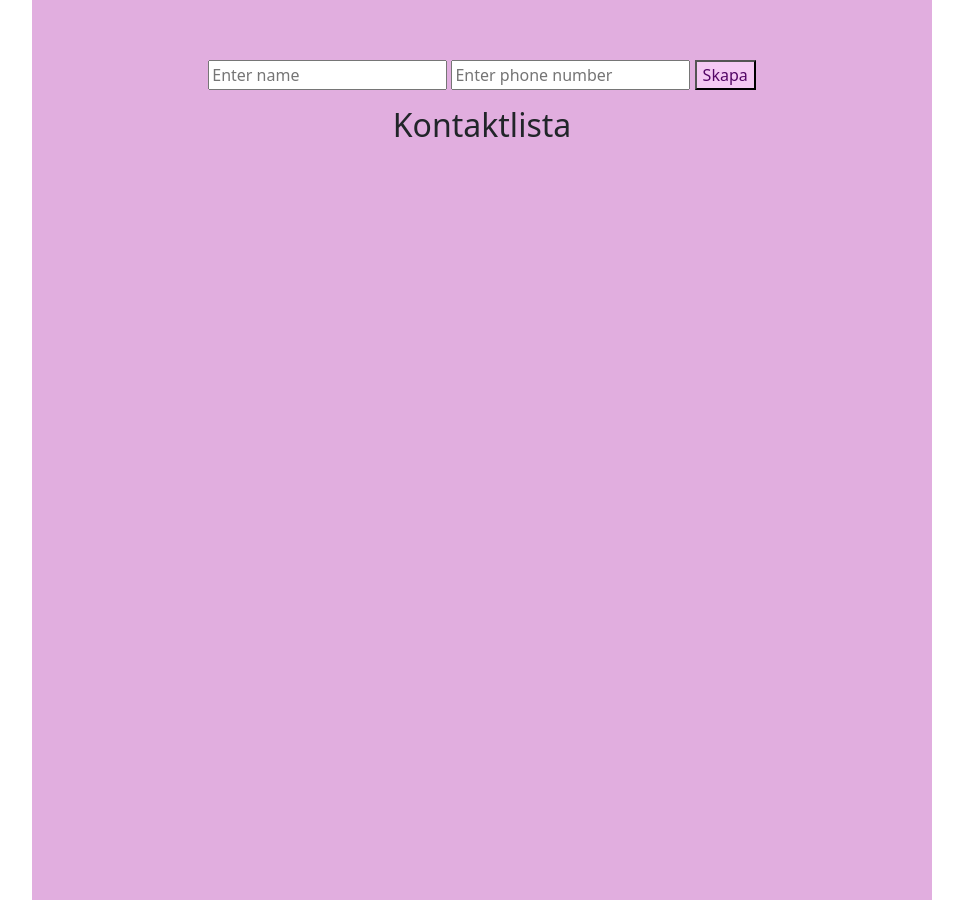
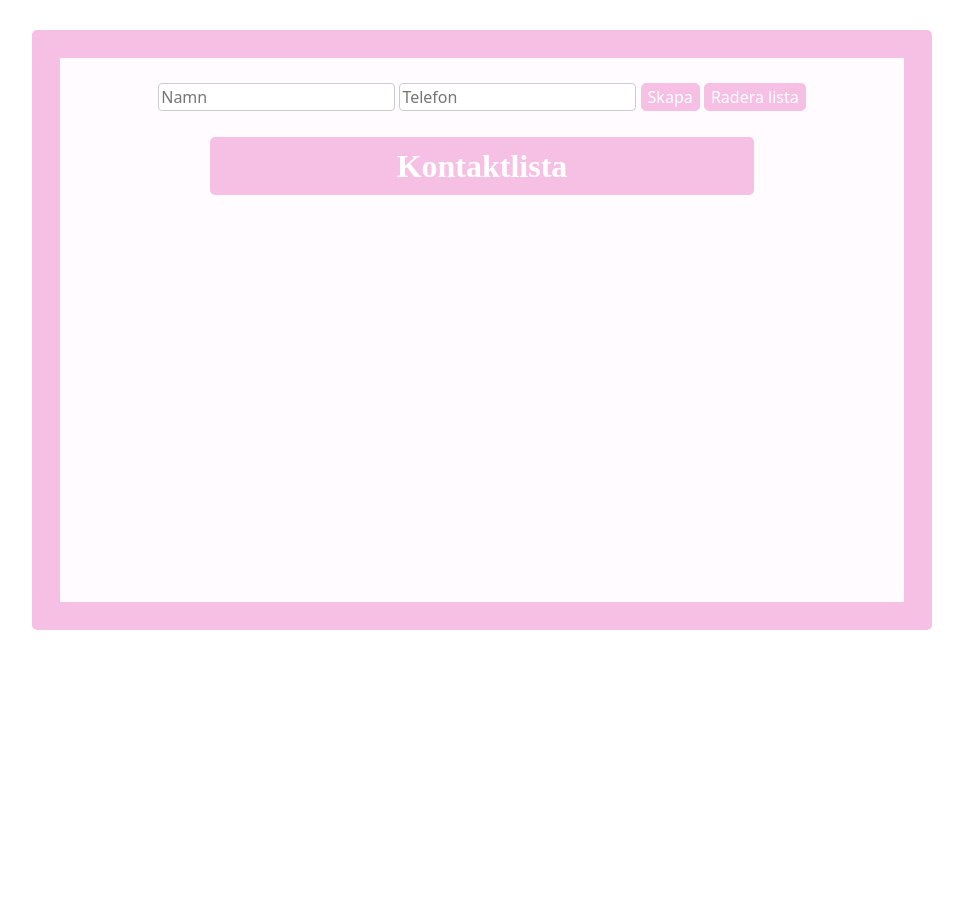
Before and after one commit to melodycartwright/kunskapskontrollExam, a website: page index.html in a window 1280 px wide. Shown: the whole page, without its empty margins (158-1121 px from the left). After the commit the page ends 800 px from the top, so only its background shows below. Drawn offline with nearby package versions, Linux system fonts and the light colour scheme.

Commit message:
added final functions to java script and styling css

```diff
--- a/index.html
+++ b/index.html
@@ -13,11 +13,14 @@
 
 <body>
     <section id="main-section">
-        <input type="text" id="name" placeholder="Enter name">
-        <input type="text" id="phone" placeholder="Enter phone number">
-        <button id="submit">Skapa</button>
+        <input type="text" id="name" placeholder="Namn">
+        <input type="text" id="phone" placeholder="Telefon">
+        <div id="button-container">
+            <button id="submit">Skapa</button>
+            <button id="clear-all">Radera lista</button>
+        </div>
         <p id="message-container" class="error-message"></p>
-        <h2>Kontaktlista</h2>
+        <h2 class="title">Kontaktlista</h2>
 
 
 
--- a/script.js
+++ b/script.js
@@ -1,27 +1,27 @@
-
 const nameInput = document.getElementById('name');
 const phoneInput = document.getElementById('phone');
 const submitButton = document.getElementById('submit');
-const mainSection = document.getElementById('main-section');
 const messageContainer = document.getElementById('message-container');
 
 
-submitButton.addEventListener('click', function (e) {
-    e.preventDefault();
+const contactListContainer = document.createElement('div');
+contactListContainer.id = 'contact-list-container';
+document.getElementById('main-section').appendChild(contactListContainer);
 
-    messageContainer.textContent = '';
 
-    const name = nameInput.value.trim();
-    const phone = phoneInput.value.trim();
+const clearAllButton = document.getElementById('clear-all');
+submitButton.parentNode.appendChild(clearAllButton);
 
-    if (!name || !phone) {
-        messageContainer.textContent = 'Please enter both name and phone number';
-        return;
-    }
 
+function displayValidationMessage(message) {
+    messageContainer.textContent = message;
+
+}
+
+
+function createContact(name, phone) {
     const contactDiv = document.createElement('div');
     contactDiv.classList.add('contact');
-
 
     const nameField = document.createElement('input');
     nameField.value = name;
@@ -31,37 +31,66 @@ submitButton.addEventListener('click', function (e) {
     phoneField.value = phone;
     phoneField.disabled = true;
 
-
     const editButton = document.createElement('button');
     editButton.textContent = 'Ändra';
+
     editButton.addEventListener('click', function () {
         if (nameField.disabled) {
             nameField.disabled = false;
             phoneField.disabled = false;
             editButton.textContent = 'Spara';
         } else {
+
+            if (!nameField.value.trim() || !phoneField.value.trim()) {
+                displayValidationMessage('Får ej skapa tom kontakt');
+                return;
+            }
             nameField.disabled = true;
             phoneField.disabled = true;
             editButton.textContent = 'Ändra';
+            messageContainer.textContent = '';
         }
     });
 
+    const deleteButton = document.createElement('button');
+    deleteButton.textContent = 'Radera';
+    deleteButton.classList.add('delete-btn');
 
-    const deleteButton = document.createElement('button');
-    deleteButton.className=('delete-btn')
-    deleteButton.textContent = 'Radera';
     deleteButton.addEventListener('click', function () {
-        mainSection.removeChild(contactDiv);
+        contactListContainer.removeChild(contactDiv);
     });
-
 
     contactDiv.appendChild(nameField);
     contactDiv.appendChild(phoneField);
     contactDiv.appendChild(editButton);
     contactDiv.appendChild(deleteButton);
 
+    contactListContainer.appendChild(contactDiv);
+}
 
-    mainSection.appendChild(contactDiv);
+
+submitButton.addEventListener('click', function (e) {
+    e.preventDefault();
+    messageContainer.textContent = '';
+
+    const name = nameInput.value.trim();
+    const phone = phoneInput.value.trim();
+
+    if (!name || !phone) {
+        displayValidationMessage('Fyll i namn och nummer');
+        return;
+    }
+
+    createContact(name, phone);
+
     nameInput.value = '';
     phoneInput.value = '';
 });
+
+
+function clearAllContacts() {
+    contactListContainer.innerHTML = '';
+}
+
+
+clearAllButton.addEventListener('click', clearAllContacts);
--- a/styles.css
+++ b/styles.css
@@ -1,16 +1,92 @@
-#main-section { display: block;
-text-align: center;
-background-color: rgb(225, 174, 223);
-width: 900px;
-height: 900px;
-margin: 0 auto;
-padding-top:60px;}
+body {
+    margin: 0 auto;
+    padding: 30px;
+}
+
+#main-section {
+    display: block;
+    text-align: center;
+    background-color: rgb(255, 251, 255);
+    border: 28px solid rgb(246, 191, 228);
+    width: 900px;
+    height: 600px;
+    margin: 0 auto;
+    padding-top: 25px;
+    border-radius: 5px;
+
+}
+
+.title {
+    color: white;
+    font-weight: 800;
+    font-family: 'Times New Roman', Times, serif;
+    background-color: rgb(246, 191, 228);
+    padding: 10px;
+    width: 544px;
+    text-align: center;
+    display: block;
+    margin: 0 auto;
+    border-radius: 5px;
+    margin-top: 26px;
+    margin-bottom: 26px;
+}
+
+input {
+    outline: none;
+    transition: border-color 0.3s ease, box-shadow 0.3s ease;
+    border-radius: 4px;
+    border: 1px solid #ccc;
+}
+
+input:focus {
+    border-color: rgb(246, 191, 228);
+
+    box-shadow: 0 0 5px rgb(246, 130, 207);
+
+}
+
+#button-container {
+    display: inline;
+
+
+}
+
+#submit {
+    border-radius: 5px;
+}
+
+#clear-all {
+    border-radius: 5px;
+}
 
 .error-message {
     color: red;
     font-size: 14px;
     margin-top: 5px;
 }
-button{color: rgb(84, 7, 102);
-background-color: rgb(244, 201, 243);}
-.delete-btn{ color: red;}
+
+button {
+    color: white;
+    background-color: rgb(246, 191, 228);
+    border: 1px solid rgb(246, 191, 228);
+
+    border-radius: 5px;
+}
+
+.delete-btn {
+    color: red;
+
+}
+
+.delete-btn:hover {
+    background-color: red;
+    color: white;
+}
+
+button:hover {
+    background-color: white;
+    color: rgb(246, 191, 228);
+    transition: background-color 0.3s ease-in-out,
+        transform 0.3s ease-in-out;
+    border-radius: 5px;
+}
```
